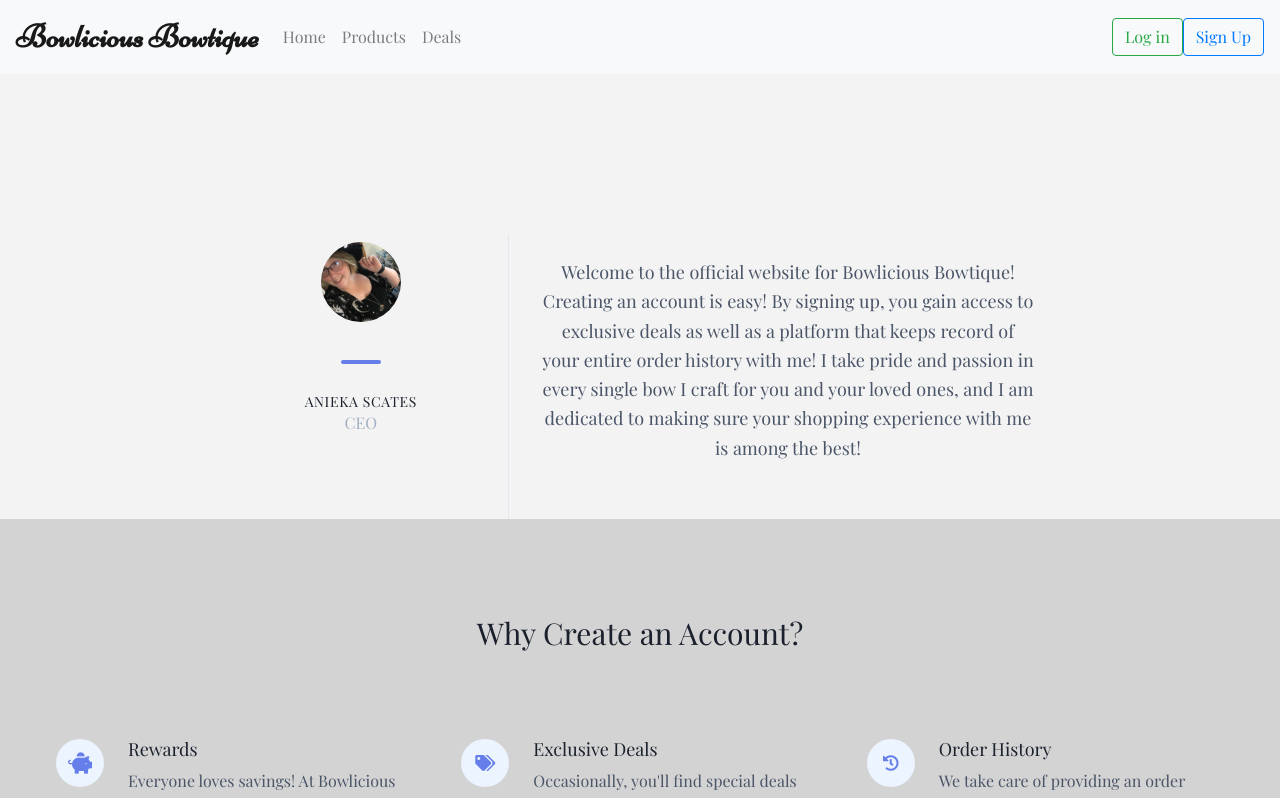
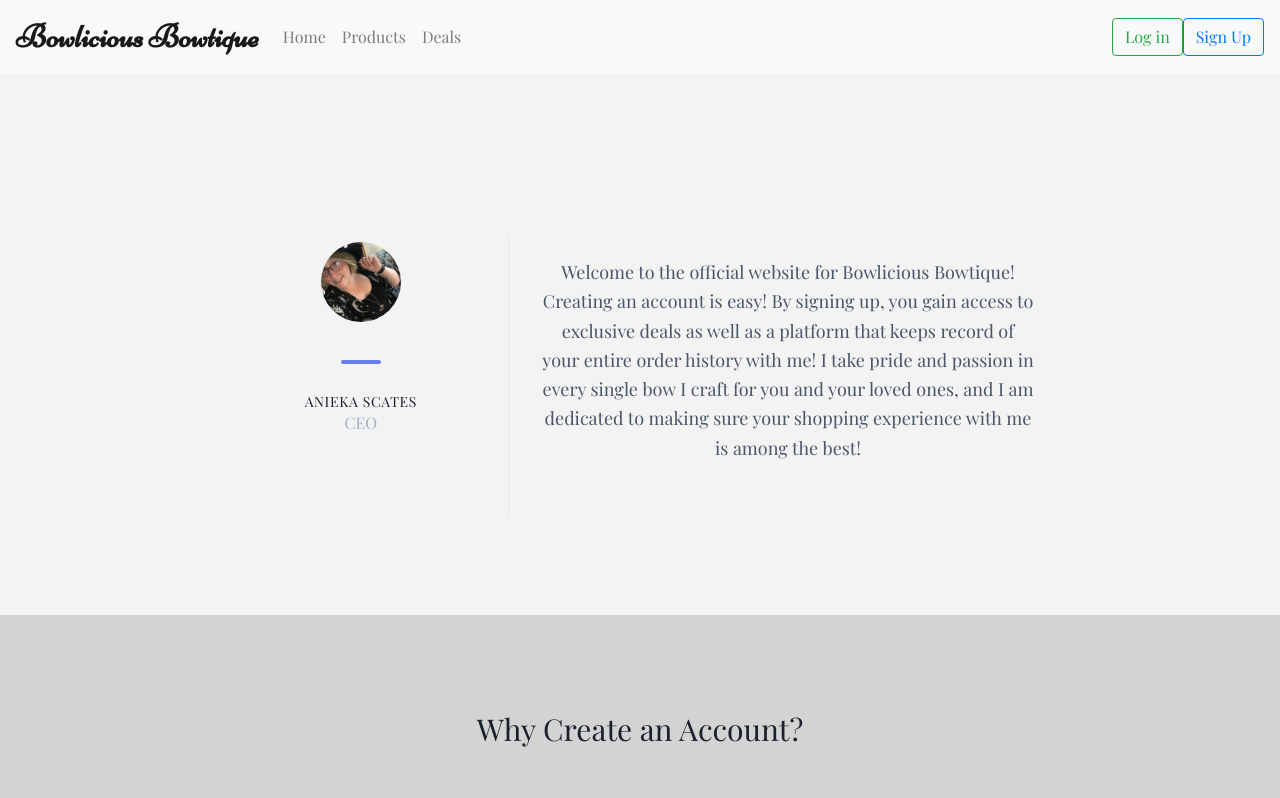
Before and after one commit to MatthewPalmer9/bowliciousbowtique, a React (Create React App) app: page / in a window 1280 px wide. Shown: the top 798 px of the page. Built offline with nearby package versions, Linux system fonts and the light colour scheme.

Commit message:
updated styles

```diff
--- a/src/App.css
+++ b/src/App.css
@@ -61,10 +61,6 @@ li a {
     color: rgb(0, 72, 114);
 }
 
-.py-24 {
-    padding-bottom: 0 !important;
-}
-
 .section-bg-dark {
     background-color: lightgrey;
 }
```
